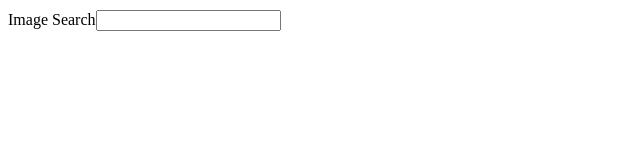
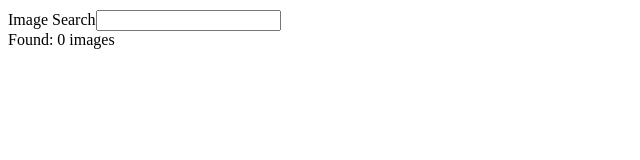
Before and after one commit to michaeldai1006/tdlearn-modern-react-pics, a React (Create React App) app: page / in a window 1280 px wide. Shown: the top 160 px of the page, without its empty margins (0-640 px from the left). Built offline with nearby package versions, Linux system fonts and the light colour scheme; the HTML template or start-up script is replaced by a standard one.

Commit message:
Setting State After Async Requests

```diff
--- a/src/components/App.js
+++ b/src/components/App.js
@@ -3,6 +3,8 @@ import axios from 'axios';
 import SearchBar from './SearchBar'
 
 class App extends React.Component {
+    state = { images: [] };
+
     async onSearchSubmit(term) {
         const response = await axios.get('https://api.unsplash.com/search/photos', {
             params: { query: term },
@@ -11,13 +13,14 @@ class App extends React.Component {
             }
         });
 
-        console.log(response.data.results);
+        this.setState({ images: response.data.results });
     }
 
     render() {
         return (
             <div className="ui container" style={{ marginTop: '10px' }}>
                 <SearchBar onSubmit={this.onSearchSubmit} />
+                Found: {this.state.images.length} images
             </div >
         );
     }
```
